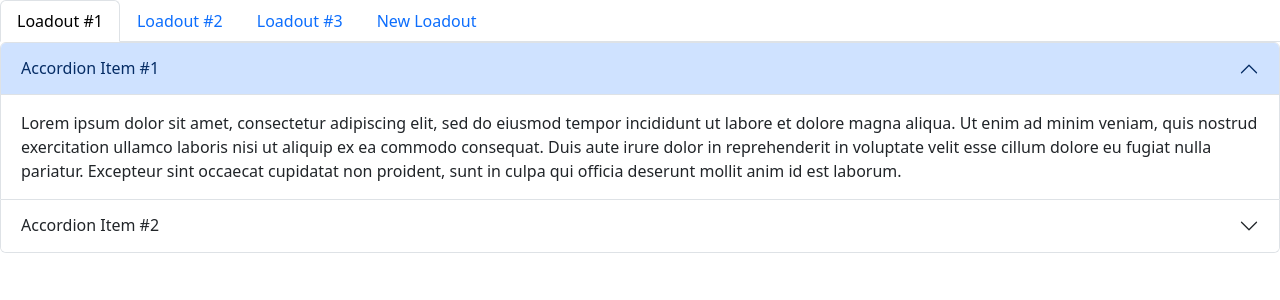
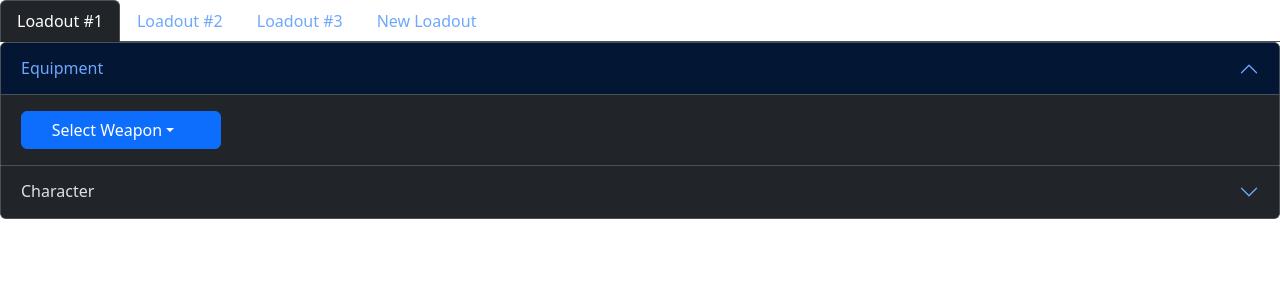
Before and after one commit to Teekiz/76DPSCalculatorUI, a React (Vite) app: page / in a window 1280 px wide. Shown: the top 300 px of the page. Built offline with nearby package versions, Linux system fonts and the light colour scheme.

Commit message:
Added search menu to equipment

```diff
--- a/src/App.tsx
+++ b/src/App.tsx
@@ -9,7 +9,7 @@ function App()
   const [activeLoadoutTab, setActiveLoadoutTab] = useState<number>(0);
 
   return (
-    <div className='App'>
+    <div className='App' data-bs-theme="dark">
       <LoadoutContext.Provider value={{activeLoadoutTab, setActiveLoadoutTab}}>
         <LoadoutNavigationBar />
         <LoadoutDataAccordion />
--- a/src/components/EquipmentTab.tsx
+++ b/src/components/EquipmentTab.tsx
@@ -1,6 +1,8 @@
-function Weapon()
+import WeaponSearchComponent from './weapon_components/WeaponSearchComponents'
+
+export default function EquipmentTab()
 {
-    return <h1>Hello World</h1>;
+    return (
+        <WeaponSearchComponent/>
+    );
 }
-
-export default Weapon;
--- a/src/components/LoadoutDataAccordion.tsx
+++ b/src/components/LoadoutDataAccordion.tsx
@@ -1,22 +1,17 @@
 import Accordion from 'react-bootstrap/Accordion';
+import EquipmentTab from './EquipmentTab';
 
 export default function LoadoutDataAccordion() {
   return (
     <Accordion defaultActiveKey="0">
       <Accordion.Item eventKey="0">
-        <Accordion.Header>Accordion Item #1</Accordion.Header>
+        <Accordion.Header>Equipment</Accordion.Header>
         <Accordion.Body>
-          Lorem ipsum dolor sit amet, consectetur adipiscing elit, sed do
-          eiusmod tempor incididunt ut labore et dolore magna aliqua. Ut enim ad
-          minim veniam, quis nostrud exercitation ullamco laboris nisi ut
-          aliquip ex ea commodo consequat. Duis aute irure dolor in
-          reprehenderit in voluptate velit esse cillum dolore eu fugiat nulla
-          pariatur. Excepteur sint occaecat cupidatat non proident, sunt in
-          culpa qui officia deserunt mollit anim id est laborum.
+          <EquipmentTab />
         </Accordion.Body>
       </Accordion.Item>
       <Accordion.Item eventKey="1">
-        <Accordion.Header>Accordion Item #2</Accordion.Header>
+        <Accordion.Header>Character</Accordion.Header>
         <Accordion.Body>
           Lorem ipsum dolor sit amet, consectetur adipiscing elit, sed do
           eiusmod tempor incididunt ut labore et dolore magna aliqua. Ut enim ad
--- /dev/null
+++ b/src/components/weapon_components/WeaponSearchComponents.tsx
@@ -0,0 +1,42 @@
+import { useState } from 'react';
+import Dropdown from 'react-bootstrap/Dropdown';
+
+export default function LoadoutDataAccordion() {
+
+    const menuWidth = "200px";
+    const availableWeapons = ["10MM", "GAUSS"];
+    const [searchTerm, setSearchTerm] = useState('');
+    const filteredOptions = availableWeapons.filter(option =>
+        option.toLowerCase().includes(searchTerm.toLowerCase())
+    );
+    const handleDropdownSelection = (index: Number, value : Number) => ("frerfref");
+
+    return (
+            <Dropdown>
+                <Dropdown.Toggle split variant="primary" style={{width: menuWidth, paddingRight: '25px'}}>
+                    Select Weapon&nbsp;
+                </Dropdown.Toggle>
+
+                <Dropdown.Menu align="start" style={{ width: menuWidth }}>
+                <div style={{ textAlign: 'center' }}>
+                        <input
+                            type='text'
+                            placeholder='Search'
+                            value={searchTerm}
+                            onChange={(e) => setSearchTerm(e.target.value)}
+                            style={{width: '90%'}}
+                        />
+                    </div>
+                    {filteredOptions.length > 0 ? (
+                    filteredOptions.map((option, index) => (
+                        <Dropdown.Item key={index} onClick={() => alert(option)}>
+                            {option}
+                        </Dropdown.Item>
+                    ))
+                ) : (
+                    <Dropdown.Item disabled>No options found</Dropdown.Item>
+                )}
+                </Dropdown.Menu>
+        </Dropdown>
+    );
+}
```
